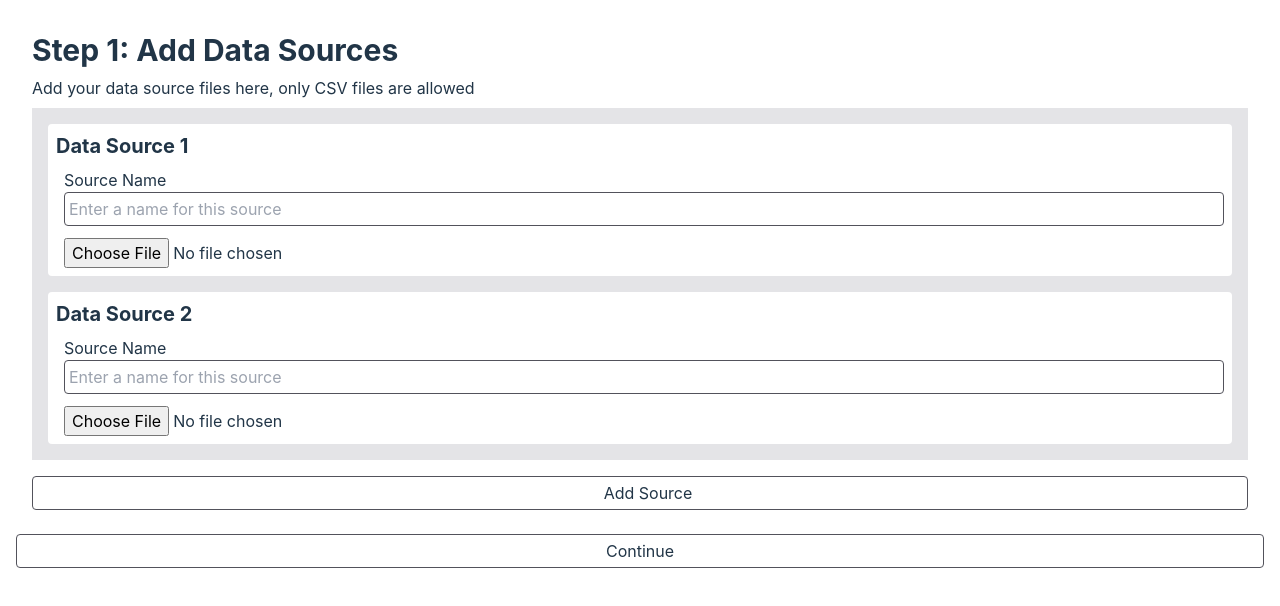
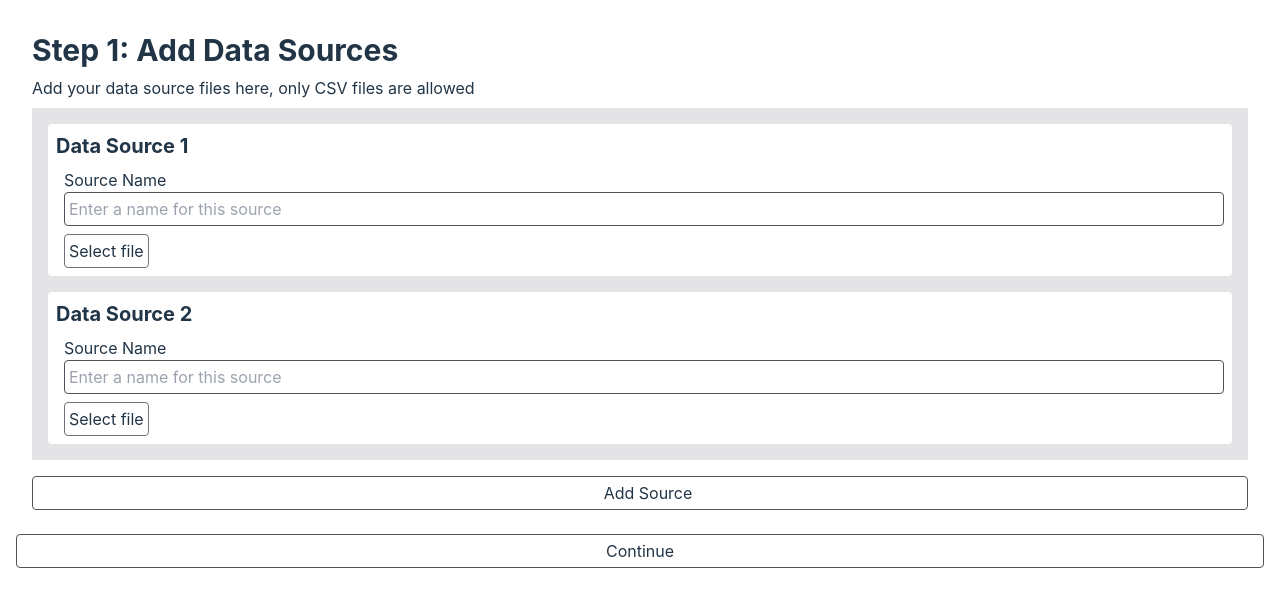
Before and after one commit to edmassarani/electron-venn-diagram-generator, a Vue app: page / in a window 1280 px wide. Shown: the top 606 px of the page. Built offline with nearby package versions, Linux system fonts and the light colour scheme; some icons are missing.

Commit message:
changed file selct back + added type safety

```diff
--- a/src/components/step-one/DataSourceInput.vue
+++ b/src/components/step-one/DataSourceInput.vue
@@ -31,8 +31,9 @@ const name = computed({
 
 const file = computed(() => store.sources[props.index].file)
 
-const getFilePath = (e: any) => {
-  store.setSourceFile(props.index, e.target.files[0].path)
+const getFilePath = async () => {
+  const path = await window.electron.openFile()
+  if (path) store.setSourceFile(props.index, path)
 }
 
 const removeSource = () => {
@@ -48,19 +49,30 @@ const removeSource = () => {
       <InputField
         v-model="name"
         label="Source Name"
-        class="mb-1"
+        class="mb-2"
         placeholder="Enter a name for this source"
         :tabindex="1"
         required
       />
+
       <div class="flex items-center">
-        <div class="relative mr-2 mt-2">
+        <div class="relative mr-2">
           <input
-            type="file"
+            type="button"
+            class="cursor-pointer rounded border border-zinc-500 p-1 dark:border-zinc-400"
+            value="Select file"
+            :tabindex="1"
+            required
+            @click="getFilePath"
+          />
+          <input
+            type="text"
             name="file"
-            class="cursor-pointer"
+            :value="file"
             required
-            @change="getFilePath"
+            class="absolute inset-x-1/2 bottom-0 h-px w-px opacity-0"
+            tabindex="-1"
+            @keypress.prevent="false"
           />
         </div>
         <p>{{ file }}</p>
--- a/src/components/step-two/StepTwo.vue
+++ b/src/components/step-two/StepTwo.vue
@@ -10,7 +10,7 @@ const { sourceCount, destinationPath } = storeToRefs(store)
 
 const getFolderPath = async () => {
   const path = await window.electron.openDirectory()
-  store.setDestinationPath(path)
+  if (path) store.setDestinationPath(path)
 }
 </script>
 
--- a/src/stores/SourceStore.ts
+++ b/src/stores/SourceStore.ts
@@ -1,20 +1,4 @@
 import { defineStore } from 'pinia'
-
-type Source = {
-  name: string
-  file: string
-  pivot?: string
-  columns?: string[]
-}
-
-type State = {
-  sources: Source[]
-  destinationPath: string
-  minCount: number
-  maxCount: number
-  step: number
-  loading: boolean
-}
 
 export const useSourceStore = defineStore('sources', {
   state: (): State => ({
@@ -62,6 +46,10 @@ export const useSourceStore = defineStore('sources', {
       return false
     },
 
+    setSources(sources: Source[]) {
+      this.sources = sources
+    },
+
     setSourceName(index: number, name: string) {
       this.sources[index].name = name
     },
--- a/tsconfig.json
+++ b/tsconfig.json
@@ -9,7 +9,8 @@
       "@/*": ["./src/*"],
       "@components/*": ["./src/components/*"],
       "@utils/*": ["./src/components/utils/*"],
-      "@assets/*": ["./src/assets/*"]
+      "@assets/*": ["./src/assets/*"],
+      "@types/*": ["./src/@types/*"]
     },
     "typeRoots": ["./src/types"],
 
--- a/vite.config.ts
+++ b/vite.config.ts
@@ -30,6 +30,7 @@ export default defineConfig({
       '@utils': path.resolve(__dirname, './src/components/utils'),
       '@components': path.resolve(__dirname, './src/components'),
       '@assets': path.resolve(__dirname, './src/assets'),
+      '@types': path.resolve(__dirname, './src/@types'),
     },
   },
 })
```
Also changed, not shown: electron/main.ts (+17 -9 lines), electron/preload.ts (+8 -1 lines), src/@types/index.d.ts (+16 -0 lines).
